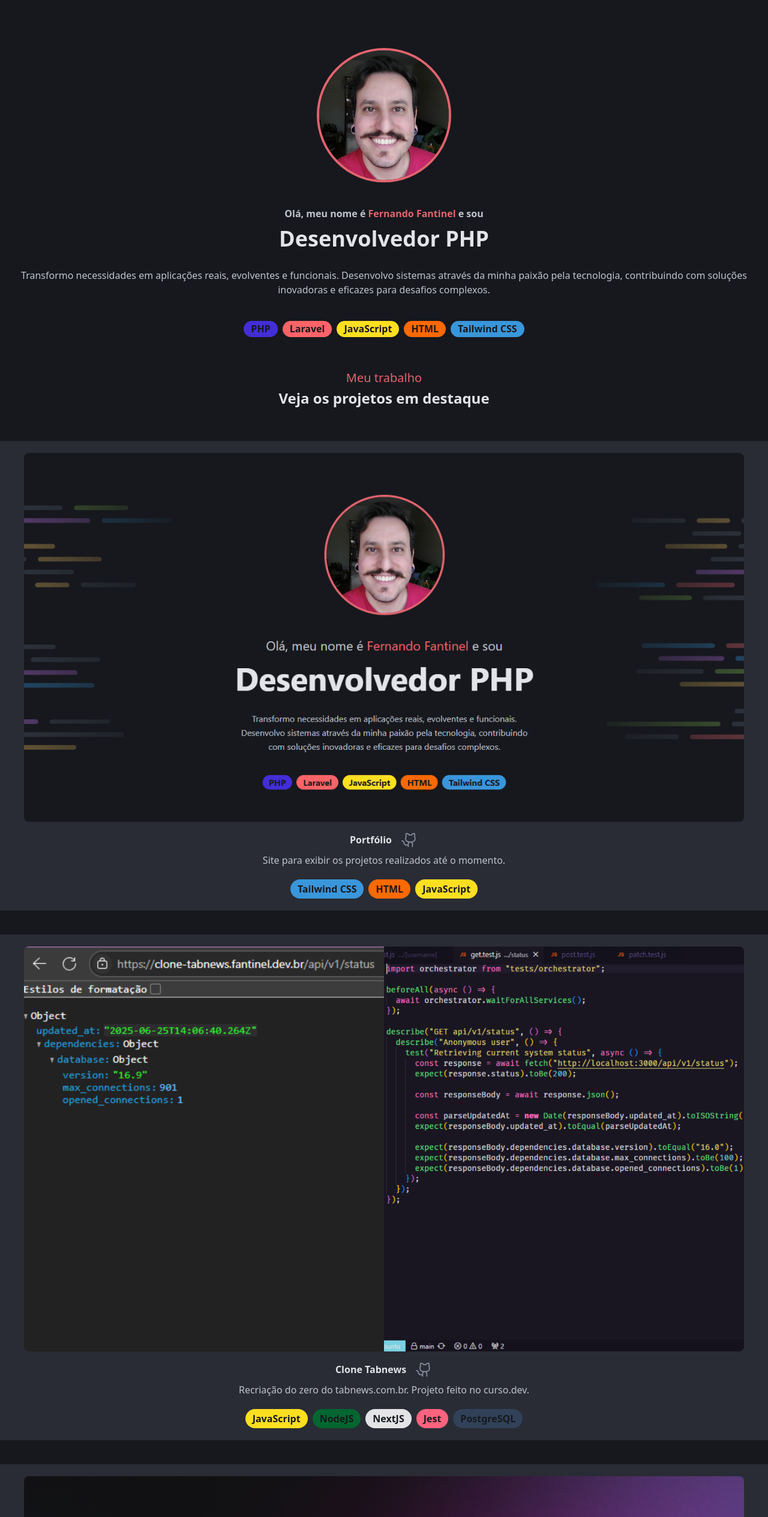
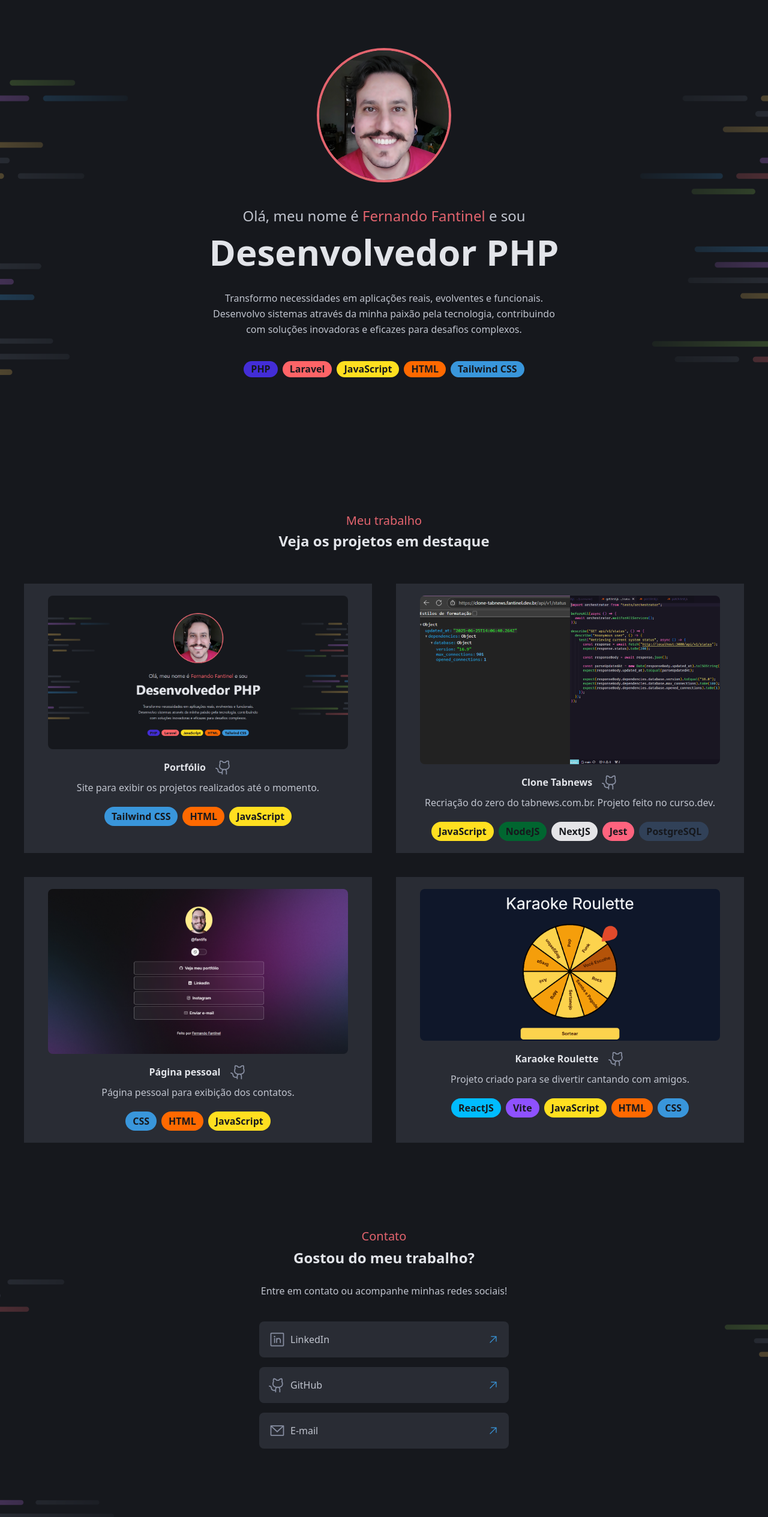
Before and after one commit to fernandofantinel/portfolio-static, a website: page public/index.html in a window 1280 px wide. Shown: the top 2529 px of the page at 60% size. Drawn offline with Linux system fonts and the light colour scheme.

Commit message:
feat: add mobile version and adjust desktop version

```diff
--- a/public/index.html
+++ b/public/index.html
@@ -9,7 +9,9 @@
   </head>
 
   <body class="bg-[#16181d] text-gray-200 flex flex-col overflow-x-hidden">
-    <header>
+    <header
+      class="md:bg-[url('./assets/img/background_intro.png')] md:bg-cover md:bg-center md:h-screen"
+    >
       <!-- ====== Intro ====== -->
       <div class="pt-20 flex justify-center">
         <img
@@ -20,18 +22,18 @@
       </div>
       <div class="flex flex-col gap-2 mt-10 px-5">
         <div class="flex flex-col gap-2">
-          <h2 class="flex justify-center items-center font-bold">
+          <h2 class="flex justify-center items-center md:text-2xl">
             Olá, meu nome é
             <span class="text-main-red">&nbsp;Fernando Fantinel&nbsp;</span>
             e sou
           </h2>
           <h1
-            class="flex justify-center text-center text-gray-100 font-bold text-4xl leading-[1.2]"
+            class="flex justify-center text-center text-gray-100 font-bold text-4xl leading-[1.2] md:text-6xl"
           >
             Desenvolvedor PHP
           </h1>
         </div>
-        <p class="flex text-center mt-5">
+        <p class="text-center mt-5 md:max-w-prose md:mx-auto leading-relaxed">
           Transformo necessidades em aplicações reais, evolventes e funcionais.
           Desenvolvo sistemas através da minha paixão pela tecnologia,
           contribuindo com soluções inovadoras e eficazes para desafios
@@ -40,7 +42,9 @@
       </div>
 
       <!-- ====== Skills ====== -->
-      <div class="flex gap-2 justify-center flex-wrap mt-10">
+      <div
+        class="flex flex-wrap gap-2 justify-center max-w-[320px] sm:max-w-full mx-auto mt-10"
+      >
         <div
           class="bg-indigo-700 text-gray-500 px-3 py-1 rounded-full font-bold leading-[1.2]"
         >
@@ -79,7 +83,7 @@
       </section>
 
       <!-- ====== Project cars ====== -->
-      <section class="grid grid-cols-1 mt-14 gap-10">
+      <section class="grid grid-cols-1 mt-14 gap-10 md:grid-cols-2 md:px-10">
         <div class="bg-gray-400 py-5">
           <div class="px-10">
             <img
@@ -170,7 +174,7 @@
               </p>
             </div>
             <div
-              class="flex flex-wrap justify-center gap-2 max-w-[240px] sm:max-w-full mx-auto mt-5"
+              class="flex flex-wrap justify-center gap-2 max-w-[320px] sm:max-w-full mx-auto mt-5"
             >
               <div class="bg-yellow-300 rounded-full px-3 py-1">
                 <span class="text-gray-500 font-bold leading-[1.2]"
@@ -309,18 +313,22 @@
       </section>
     </main>
 
-    <footer>
+    <footer
+      class="md:bg-[url('./assets/img/background_contacts.png')] md:bg-cover md:bg-center md:h-screen"
+    >
       <!-- ====== Contacts ====== -->
-      <section class="mt-10 flex flex-col items-center gap-2">
+      <section class="mt-10 flex flex-col items-center gap-2 md:mt-36">
         <h2 class="text-main-red text-xl leading-[1.2]">Contato</h2>
         <p class="text-gray-100 font-bold text-2xl">Gostou do meu trabalho?</p>
         <p class="text-base text-gray-200 leading-[1.4] mt-5 text-center px-4">
           Entre em contato ou acompanhe minhas redes sociais!
         </p>
       </section>
-      <section class="w-full flex flex-col gap-4 mt-10 pb-20">
+      <section
+        class="flex flex-col gap-4 mt-10 pb-20 px-4 mx-auto w-full md:max-w-md"
+      >
         <div
-          class="flex justify-between items-center px-4 py-4 rounded-[8px] bg-gray-400 mx-10"
+          class="flex justify-between items-center px-4 py-4 rounded-[8px] bg-gray-400"
         >
           <div class="flex items-center gap-2">
             <img src="./assets/img/linkedin-logo.svg" alt="Logo do Linkedin" />
@@ -341,7 +349,7 @@
         </div>
 
         <div
-          class="flex justify-between items-center px-4 py-4 rounded-[8px] bg-gray-400 mx-10"
+          class="flex justify-between items-center px-4 py-4 rounded-[8px] bg-gray-400"
         >
           <div class="flex items-center gap-2">
             <img src="./assets/img/github-logo.svg" alt="Logo do GitHub" />
@@ -359,7 +367,7 @@
         </div>
 
         <div
-          class="flex justify-between items-center px-4 py-4 rounded-[8px] bg-gray-400 mx-10"
+          class="flex justify-between items-center px-4 py-4 rounded-[8px] bg-gray-400"
         >
           <div class="flex items-center gap-2">
             <img
@@ -383,7 +391,7 @@
 
     <!-- ====== Modal ====== -->
     <div id="modal" class="closeModal hidden fixed inset-0 bg-opacity-50">
-      <div class="w-full h-full relative bg-gray-950 pt-48">
+      <div class="w-full h-full relative bg-gray-950 pt-56 md:pt-0">
         <button
           id="closeModal"
           class="absolute top-2 right-10 text-gray-100 hover:text-red-600 text-2xl font-bold cursor-pointer"
```
Also changed, not shown: public/output.css.
